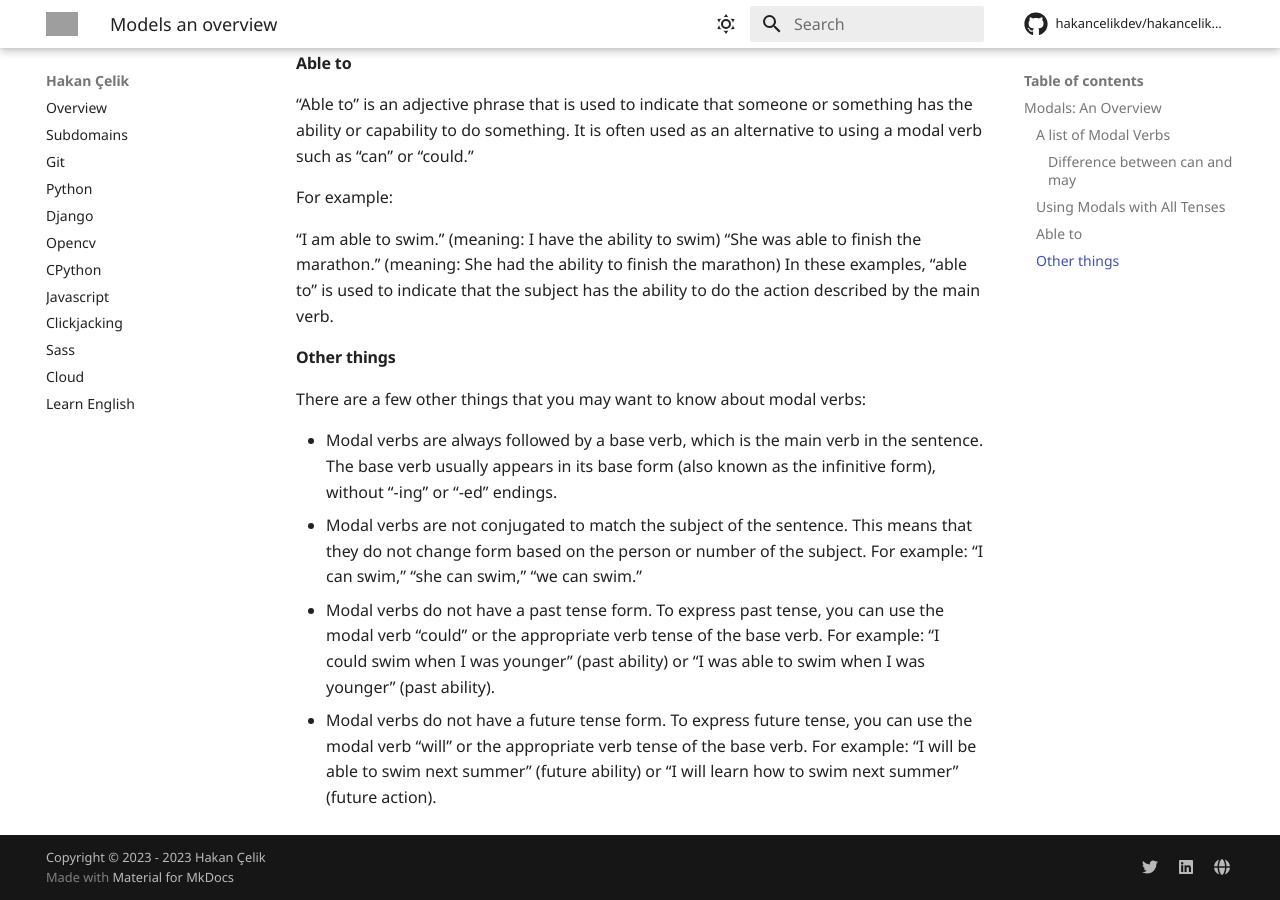
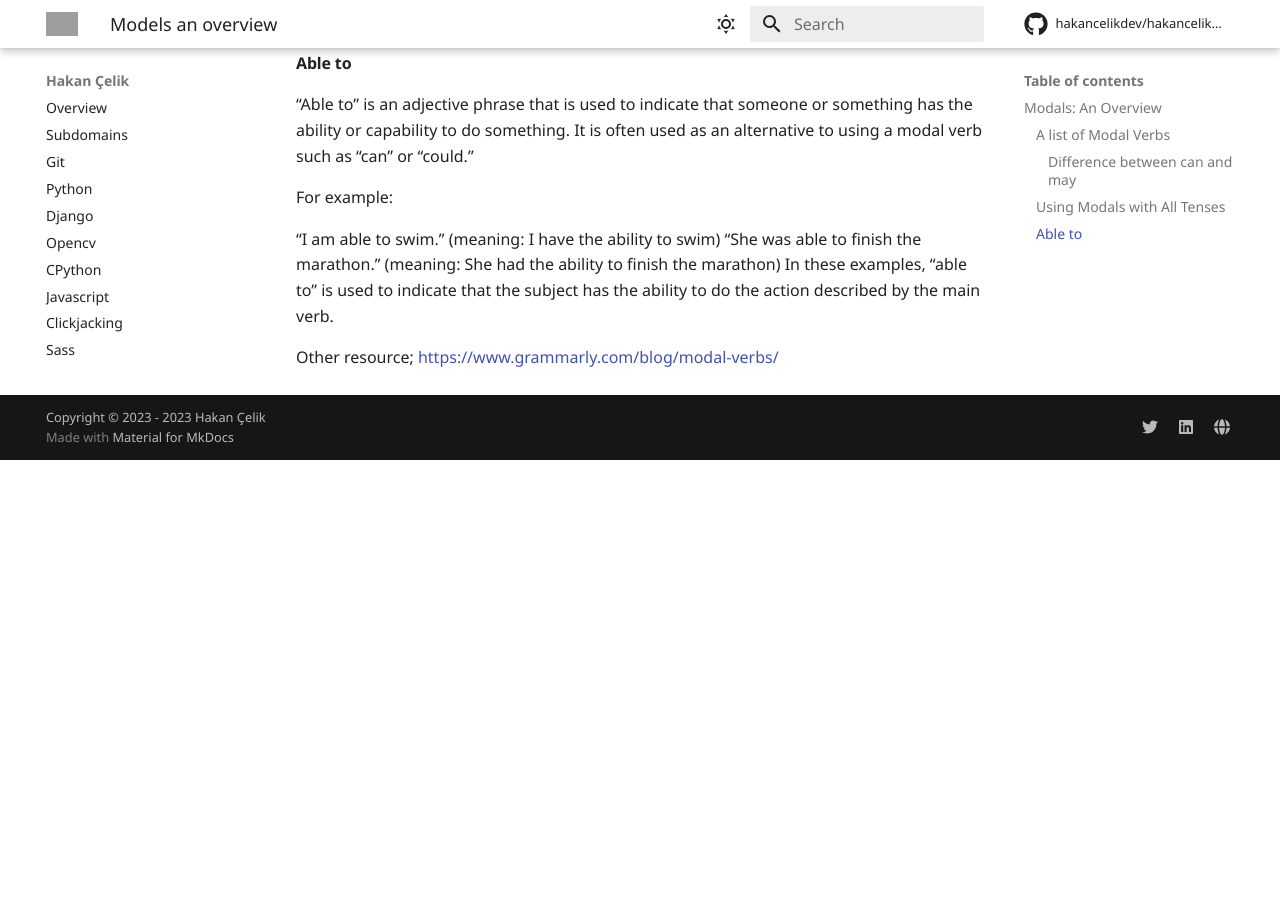
Before and after one commit to hakancelikdev/hakancelikdev.github.io, an MkDocs documentation site: the page built from docs/learn-english/models-an-overview.md, in a window 1280 px wide and 900 px high, scrolled down 2673 px. Built offline with MkDocs 1.6.1 and Material for MkDocs 9.7.7, drawn with Linux system fonts in a browser that asks for light colours; comment, search, counter and statistics services are not loaded; after the commit the page ends 3133 px from its top, so only the background shows below that; grey boxes are pictures that could not be loaded.

Commit message:
Update workflow

```diff
--- a/docs/learn-english/models-an-overview.md
+++ b/docs/learn-english/models-an-overview.md
@@ -111,21 +111,4 @@
 "able to" is used to indicate that the subject has the ability to do the action
 described by the main verb.
 
-## Other things
-
-There are a few other things that you may want to know about modal verbs:
-
-- Modal verbs are always followed by a base verb, which is the main verb in the
-  sentence. The base verb usually appears in its base form (also known as the infinitive
-  form), without "-ing" or "-ed" endings.
-- Modal verbs are not conjugated to match the subject of the sentence. This means that
-  they do not change form based on the person or number of the subject. For example: "I
-  can swim," "she can swim," "we can swim."
-- Modal verbs do not have a past tense form. To express past tense, you can use the
-  modal verb "could" or the appropriate verb tense of the base verb. For example: "I
-  could swim when I was younger" (past ability) or "I was able to swim when I was
-  younger" (past ability).
-- Modal verbs do not have a future tense form. To express future tense, you can use the
-  modal verb "will" or the appropriate verb tense of the base verb. For example: "I will
-  be able to swim next summer" (future ability) or "I will learn how to swim next
-  summer" (future action).
+Other resource; https://www.grammarly.com/blog/modal-verbs/
```
Also changed, not shown: 1 other file.
